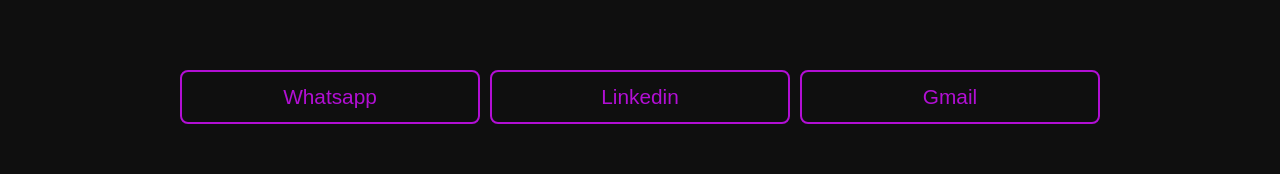
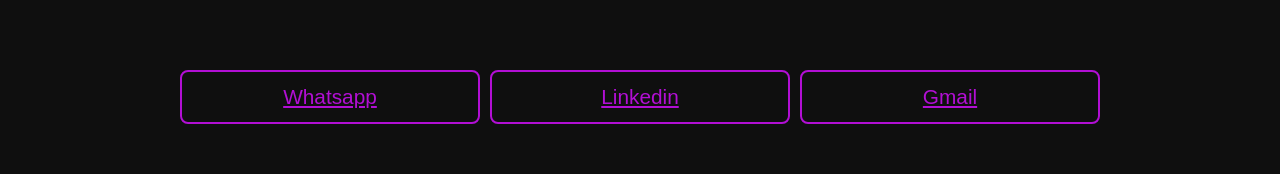
Before and after one commit to AnonimoC137/portfolioMarketingAlessandra, a React (Vite) app in the folder portfolioalessandra/: page / in a window 1280 px wide. Shown: the part 4612-4786 px from the top of the page. Built offline with nearby package versions, Linux system fonts and the light colour scheme.

Commit message:
Ajuste adicionando links

```diff
--- a/portfolioalessandra/src/Components/Feed.jsx
+++ b/portfolioalessandra/src/Components/Feed.jsx
@@ -93,9 +93,23 @@
         </section>
         <h1 className={styles.tituloCRS}>Meus Contatos</h1>
         <section className={styles.section3} id='contatos'>
-          <Button text='Whatsapp' variant="secondary"/>
-          <Button text='Linkedin' variant="secondary"/>
-          <Button text='Gmail' variant="secondary"/>
+          <Button
+            text='Whatsapp'
+            href="https://wa.me/554788963699?text=Olá%2C%20vi%20seu%20portfólio%20e%20gostaria%20de%20conversar%21"
+            target="_blank"
+            variant="secondary"
+          />
+          <Button
+            text="Linkedin"
+            href="https://www.linkedin.com/in/alessandranatiele/"
+            target="_blank"
+            variant="secondary"
+          />
+          <Button
+            text='Gmail'
+            href="mailto:alenatiele97@gmail.com?subject=Contato%20pelo%20Portfólio&body=Olá%2C%20gostaria%20de%20conhecer%20melhor%20seu%20trabalho."
+            target="_blank"
+            variant="secondary"/>
         </section>
 
       </div>
```
